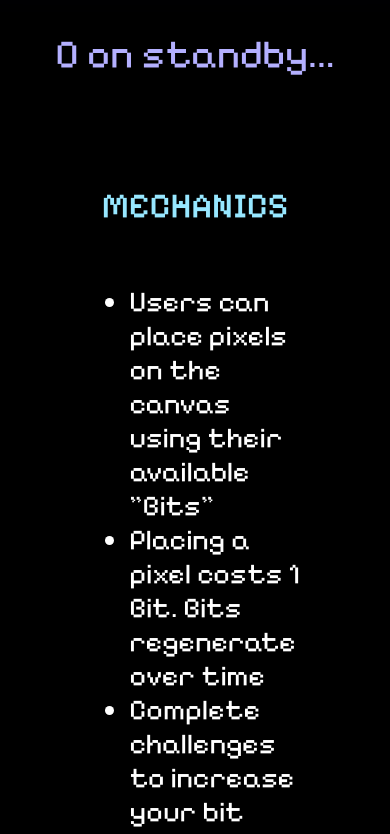
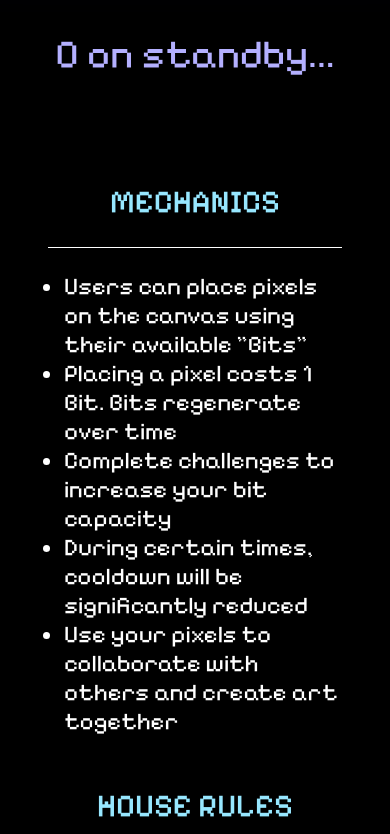
Before and after one commit to UXSoc/one-big-place, a website: page html/landing.html in a window 390 px wide. Shown: the part 720-1554 px from the top of the page. Drawn offline with Linux system fonts and the light colour scheme; files that its build step writes are made by us from their sources; files whose address does not match are found by name.

Commit message:
Fix responsiveness of landing page

```diff
--- a/static/styles/landing.css
+++ b/static/styles/landing.css
@@ -284,9 +284,13 @@ header img {
     height: fit-content;
 }
 
+.info ul {
+    padding-left: 1rem;
+}
+
 .info__heading-line {
     width: 100%;
-    height: auto;
+    height: 1px;
 }
 
 footer {
@@ -295,3 +299,22 @@ footer {
     align-items: center;
     padding: 2rem 0;
 }
+
+
+@media only screen and (max-width: 900px) {
+    .info {
+        padding: 2rem 5rem;
+    }
+}
+
+
+@media only screen and (max-width: 500px) {
+    .info {
+        padding: 2rem 3rem;
+        font-size: 1.5rem;
+    }
+
+    .info h2 {
+        font-size: 2rem;
+    }
+}
```
